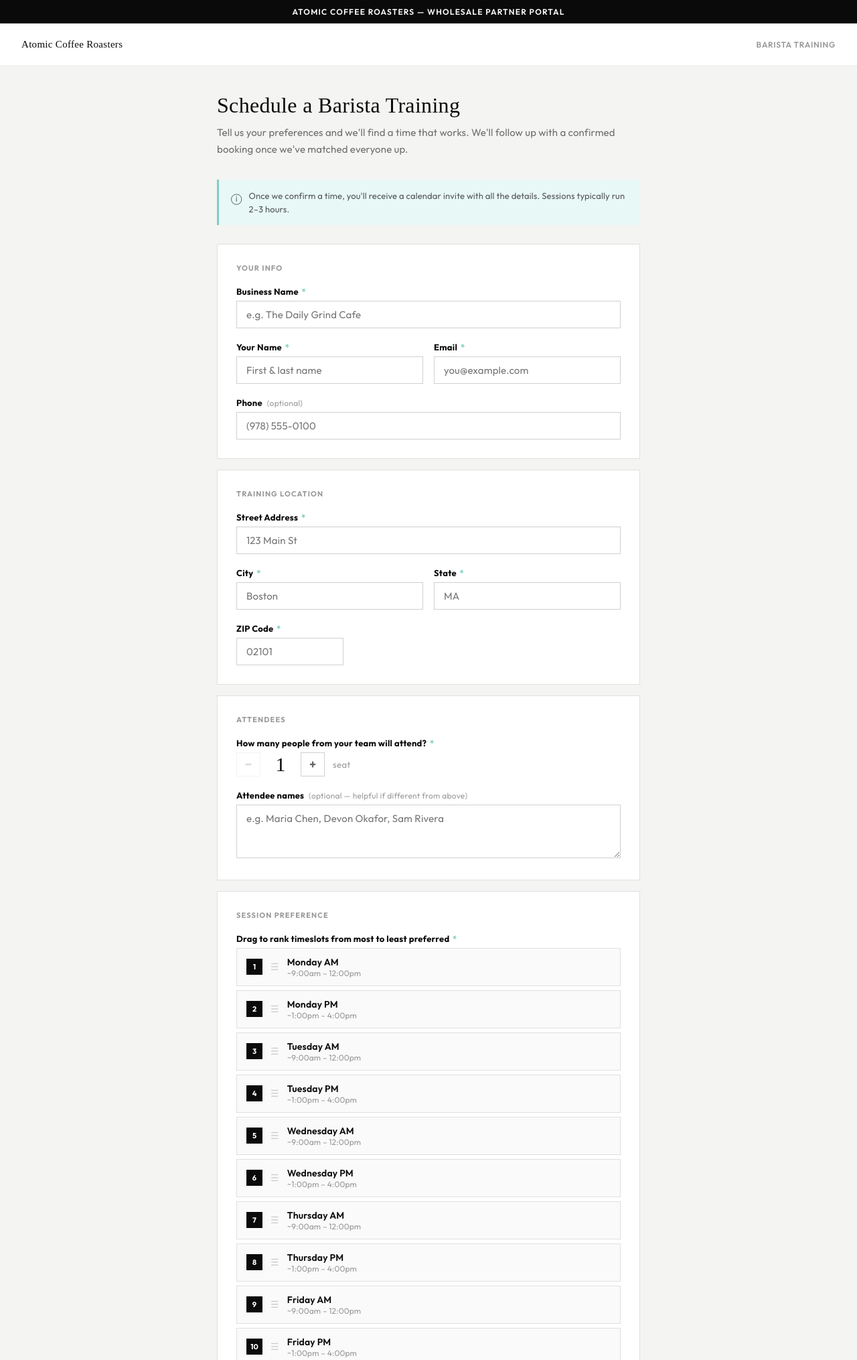
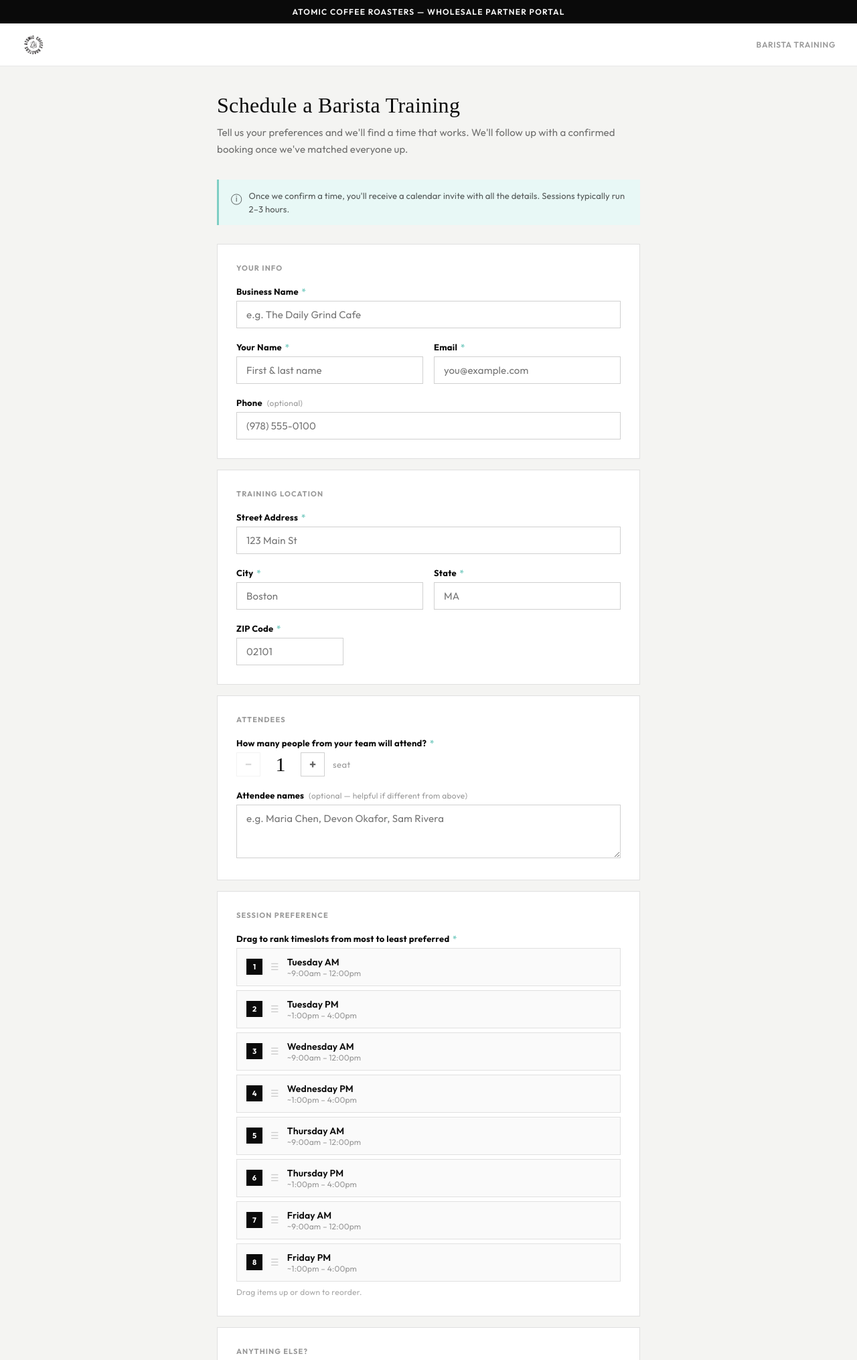
Before and after one commit to John-Corredor-Coffee/atomic-wholesale-training-offsite, a plain HTML site: page index.html in a window 1280 px wide. Shown: the top 2030 px of the page at 67% size. Drawn offline with Linux system fonts and the light colour scheme.

Commit message:
Add ACR logo to nav, remove Mondays

```diff
--- a/index.html
+++ b/index.html
@@ -43,6 +43,11 @@
       position: sticky;
       top: 0;
       z-index: 100;
+    }
+    .nav-logo {
+      height: 36px;
+      width: auto;
+      display: block;
     }
     .nav-brand {
       font-family: 'Cooper Black', serif;
@@ -299,7 +304,7 @@
 <div class="announcement">Atomic Coffee Roasters &mdash; Wholesale Partner Portal</div>
 
 <nav>
-  <span class="nav-brand">Atomic Coffee Roasters</span>
+  <img src="ACR-logo.png" alt="Atomic Coffee Roasters" class="nav-logo">
   <span class="nav-sub">Barista Training</span>
 </nav>
 
@@ -398,53 +403,43 @@
         <div class="field-group">
           <label>Drag to rank timeslots from most to least preferred <span class="required">*</span></label>
           <ul class="rank-list" id="timeslot-rank-list">
-            <li class="rank-item" data-value="Monday AM">
+            <li class="rank-item" data-value="Tuesday AM">
               <span class="rank-badge">1</span>
-              <span class="rank-handle">&#9776;</span>
-              <div><div class="rank-text">Monday AM</div><div class="rank-sub">~9:00am – 12:00pm</div></div>
-            </li>
-            <li class="rank-item" data-value="Monday PM">
-              <span class="rank-badge">2</span>
-              <span class="rank-handle">&#9776;</span>
-              <div><div class="rank-text">Monday PM</div><div class="rank-sub">~1:00pm – 4:00pm</div></div>
-            </li>
-            <li class="rank-item" data-value="Tuesday AM">
-              <span class="rank-badge">3</span>
               <span class="rank-handle">&#9776;</span>
               <div><div class="rank-text">Tuesday AM</div><div class="rank-sub">~9:00am – 12:00pm</div></div>
             </li>
             <li class="rank-item" data-value="Tuesday PM">
-              <span class="rank-badge">4</span>
+              <span class="rank-badge">2</span>
               <span class="rank-handle">&#9776;</span>
               <div><div class="rank-text">Tuesday PM</div><div class="rank-sub">~1:00pm – 4:00pm</div></div>
             </li>
             <li class="rank-item" data-value="Wednesday AM">
-              <span class="rank-badge">5</span>
+              <span class="rank-badge">3</span>
               <span class="rank-handle">&#9776;</span>
               <div><div class="rank-text">Wednesday AM</div><div class="rank-sub">~9:00am – 12:00pm</div></div>
             </li>
             <li class="rank-item" data-value="Wednesday PM">
-              <span class="rank-badge">6</span>
+              <span class="rank-badge">4</span>
               <span class="rank-handle">&#9776;</span>
               <div><div class="rank-text">Wednesday PM</div><div class="rank-sub">~1:00pm – 4:00pm</div></div>
             </li>
             <li class="rank-item" data-value="Thursday AM">
-              <span class="rank-badge">7</span>
+              <span class="rank-badge">5</span>
               <span class="rank-handle">&#9776;</span>
               <div><div class="rank-text">Thursday AM</div><div class="rank-sub">~9:00am – 12:00pm</div></div>
             </li>
             <li class="rank-item" data-value="Thursday PM">
-              <span class="rank-badge">8</span>
+              <span class="rank-badge">6</span>
               <span class="rank-handle">&#9776;</span>
               <div><div class="rank-text">Thursday PM</div><div class="rank-sub">~1:00pm – 4:00pm</div></div>
             </li>
             <li class="rank-item" data-value="Friday AM">
-              <span class="rank-badge">9</span>
+              <span class="rank-badge">7</span>
               <span class="rank-handle">&#9776;</span>
               <div><div class="rank-text">Friday AM</div><div class="rank-sub">~9:00am – 12:00pm</div></div>
             </li>
             <li class="rank-item" data-value="Friday PM">
-              <span class="rank-badge">10</span>
+              <span class="rank-badge">8</span>
               <span class="rank-handle">&#9776;</span>
               <div><div class="rank-text">Friday PM</div><div class="rank-sub">~1:00pm – 4:00pm</div></div>
             </li>
```
Also changed, not shown: ACR-logo.png (added).
